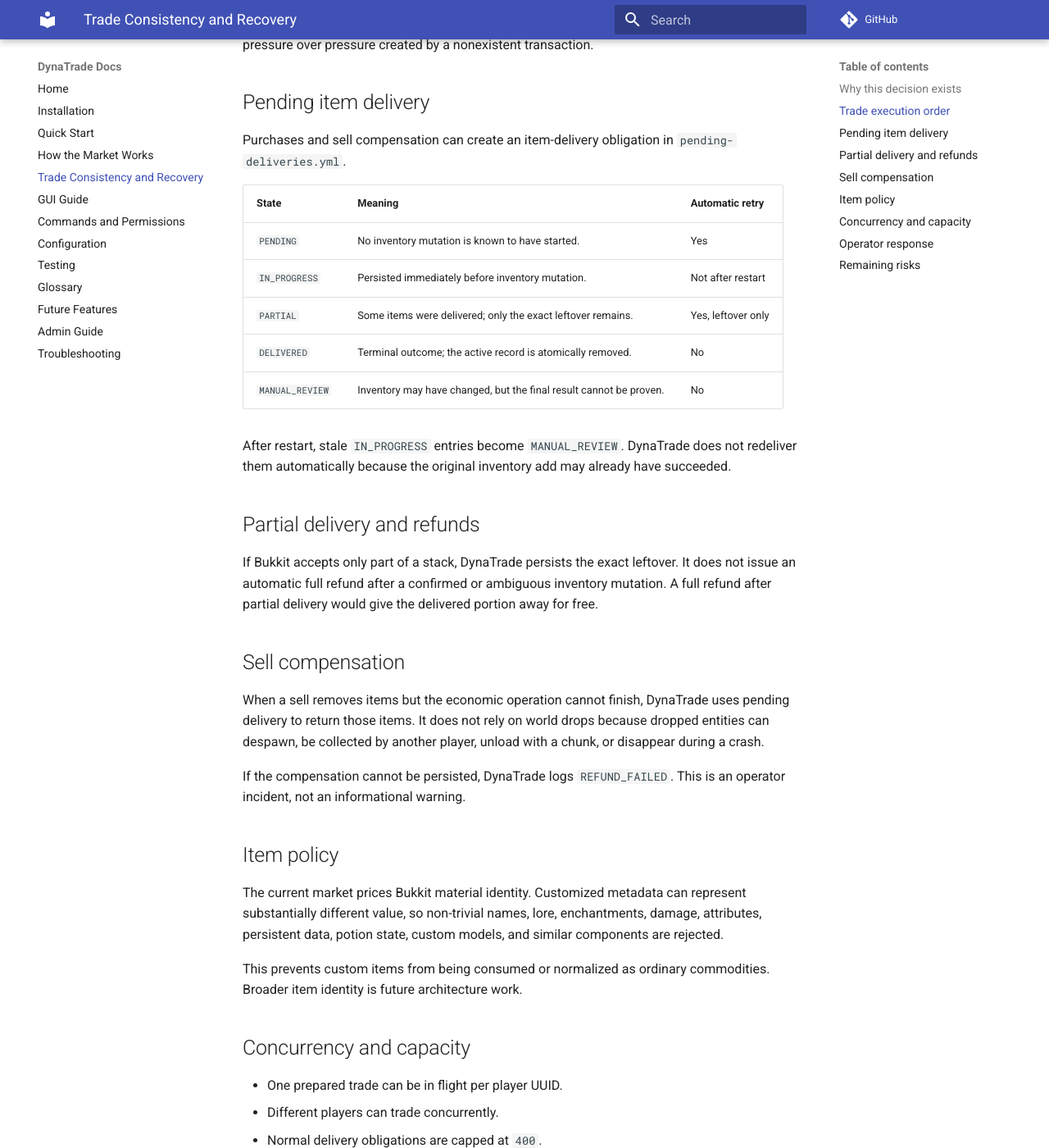
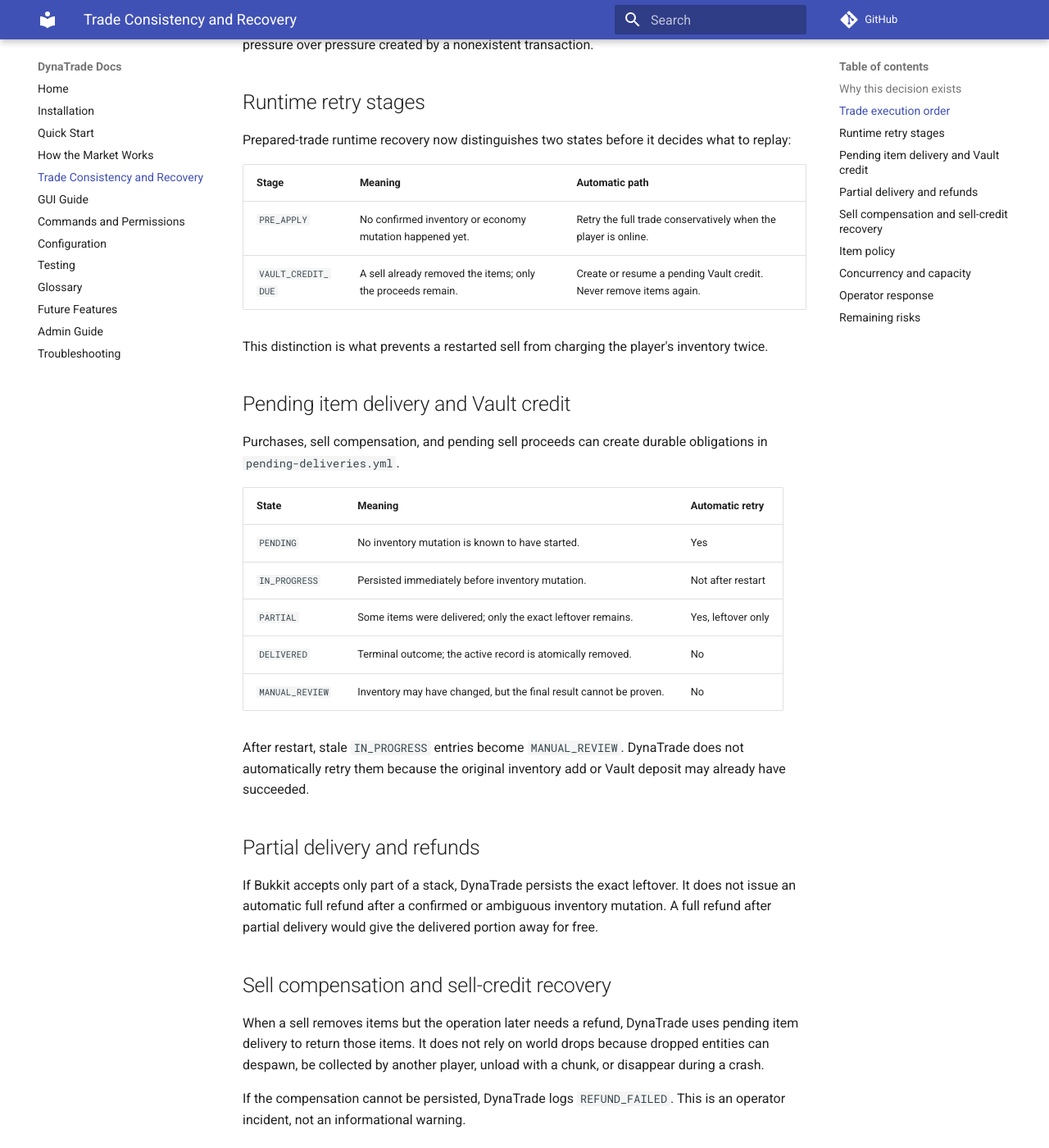
Before and after one commit to jeanmattcs/dynatrade-docs, an MkDocs documentation site: the page built from docs/Trade-Consistency-and-Recovery.md, in a window 1280 px wide and 1400 px high, scrolled down 935 px. Shown: the whole window at 82% size. Built offline with MkDocs 1.6.1 and Material for MkDocs 9.7.7, drawn with Linux system fonts in a browser that asks for light colours; comment, search, counter and statistics services are not loaded; some of the changed text lies outside the part shown.

Commit message:
docs(architecture): document staged retry and pending vault credit semantics
Problem: The public docs described pending item delivery but had no coverage of the new PENDING_RETRY stage model (PRE_APPLY vs VAULT_CREDIT_DUE) or pending Vault credit recovery. An operator reading the public docs could not tell whether a restarted sell would remove inventory again.

Why it matters: Without this documentation, server admins hit a crash or reload scenario have no reference to understand why the runtime distinguishes pre-apply work from credit-only work, and they cannot verify that item removal happens at most once.

What changed: Rewrote Trade-Consistency-and-Recovery.md to cover both retry stages, the pending Vault credit path, and expanded the residual risks section to include degraded reload mode. Added the stage-meaning table and clarified that VAULT_CREDIT_DUE recovery never removes inventory again.

Validation: git diff --check passes. Rendered as Markdown in local preview.

```diff
--- a/docs/Trade-Consistency-and-Recovery.md
+++ b/docs/Trade-Consistency-and-Recovery.md
@@ -1,6 +1,6 @@
 # Trade Consistency and Recovery
 
-This page summarizes the runtime decision recorded internally as ADR-011: apply real player effects before publishing market pressure, and never automatically retry an ambiguous item delivery.
+This page summarizes the runtime decision recorded internally as ADR-011: apply real player effects before publishing market pressure, distinguish pre-apply retry work from credit-only retry work, and never automatically retry an ambiguous inventory or Vault mutation.
 
 ## Why this decision exists
 
@@ -29,9 +29,23 @@ Older versions and historical documentation described journal and buffer publica
 
 The current ordering accepts a different failure mode: if the player effect succeeds but the journal later fails, the market may temporarily under-count that trade. DynaTrade prefers missing pressure over pressure created by a nonexistent transaction.
 
-## Pending item delivery
+## Runtime retry stages
 
-Purchases and sell compensation can create an item-delivery obligation in `pending-deliveries.yml`.
+Prepared-trade runtime recovery now distinguishes two states before it decides
+what to replay:
+
+| Stage | Meaning | Automatic path |
+| --- | --- | --- |
+| `PRE_APPLY` | No confirmed inventory or economy mutation happened yet. | Retry the full trade conservatively when the player is online. |
+| `VAULT_CREDIT_DUE` | A sell already removed the items; only the proceeds remain. | Create or resume a pending Vault credit. Never remove items again. |
+
+This distinction is what prevents a restarted sell from charging the player's
+inventory twice.
+
+## Pending item delivery and Vault credit
+
+Purchases, sell compensation, and pending sell proceeds can create durable
+obligations in `pending-deliveries.yml`.
 
 | State | Meaning | Automatic retry |
 | --- | --- | --- |
@@ -41,17 +55,28 @@ Purchases and sell compensation can create an item-delivery obligation in `pendi
 | `DELIVERED` | Terminal outcome; the active record is atomically removed. | No |
 | `MANUAL_REVIEW` | Inventory may have changed, but the final result cannot be proven. | No |
 
-After restart, stale `IN_PROGRESS` entries become `MANUAL_REVIEW`. DynaTrade does not redeliver them automatically because the original inventory add may already have succeeded.
+After restart, stale `IN_PROGRESS` entries become `MANUAL_REVIEW`. DynaTrade
+does not automatically retry them because the original inventory add or Vault
+deposit may already have succeeded.
 
 ## Partial delivery and refunds
 
 If Bukkit accepts only part of a stack, DynaTrade persists the exact leftover. It does not issue an automatic full refund after a confirmed or ambiguous inventory mutation. A full refund after partial delivery would give the delivered portion away for free.
 
-## Sell compensation
+## Sell compensation and sell-credit recovery
 
-When a sell removes items but the economic operation cannot finish, DynaTrade uses pending delivery to return those items. It does not rely on world drops because dropped entities can despawn, be collected by another player, unload with a chunk, or disappear during a crash.
+When a sell removes items but the operation later needs a refund, DynaTrade uses
+pending item delivery to return those items. It does not rely on world drops
+because dropped entities can despawn, be collected by another player, unload
+with a chunk, or disappear during a crash.
 
 If the compensation cannot be persisted, DynaTrade logs `REFUND_FAILED`. This is an operator incident, not an informational warning.
+
+When the sell already removed items successfully and only the proceeds are
+missing, DynaTrade does not create a new item obligation. It creates a durable
+pending Vault credit keyed from the trade `operationId`. If the player is
+online on startup, the credit is attempted immediately. If the player is
+offline, it remains pending and is completed on join.
 
 ## Item policy
 
@@ -90,6 +115,7 @@ For `REFUND_FAILED`:
 - Journal failure after successful apply can omit market pressure.
 - Pending-delivery YAML persistence is synchronous and can add latency on slow disks.
 - At the total cap of `500`, a new compensation cannot be persisted automatically.
+- Reload can enter an explicit degraded mode if runtime recreation fails after the old runtime was already stopped.
 - `MANUAL_REVIEW` currently requires operator investigation.
 
 These are accepted and documented failure modes, not claims of perfect crash atomicity.
```
